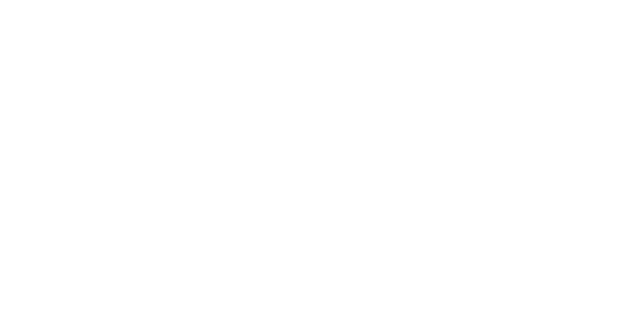
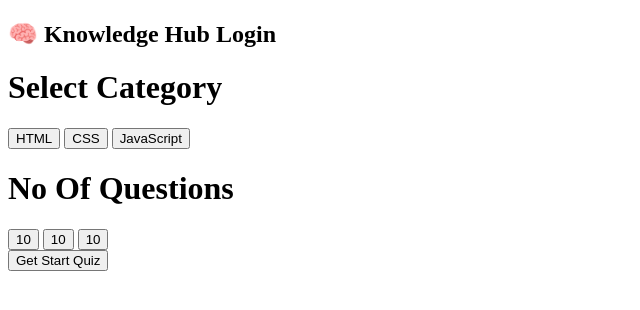
Before and after one commit to Kaveesha-Nethmi-Shehani/Quiz-App, a plain HTML site: page index.html in a window 1280 px wide. Shown: the whole page, without its empty margins (0-640 px from the left). Drawn offline with Linux system fonts and the light colour scheme.

Commit message:
Two commit upload index.html

```diff
--- a/index.html
+++ b/index.html
@@ -6,6 +6,29 @@
     <title>Quiz App</title>
 </head>
 <body>
+    <div class="container">
+        <h2 class="topic">🧠 Knowledge Hub Login</h2>
+
+        <div class="options-container">
+            <h1 class="category-title">Select Category</h1>
+            <div class="category-option">
+                <button class="category">HTML</button>
+                <button class="category">CSS</button>
+                <button class="category">JavaScript</button>
+            </div>
+        </div>
+
+          <div class="options-container">
+            <h1 class="category-title">No Of Questions</h1>
+            <div class="questions-option">
+                <button class="questions">10</button>
+                <button class="questions">10</button>
+                <button class="questions">10</button>
+            </div>
+        </div>
+
+        <button class="quiz-btn">Get Start Quiz</button>
+    </div>
 
 
 </body>
```
